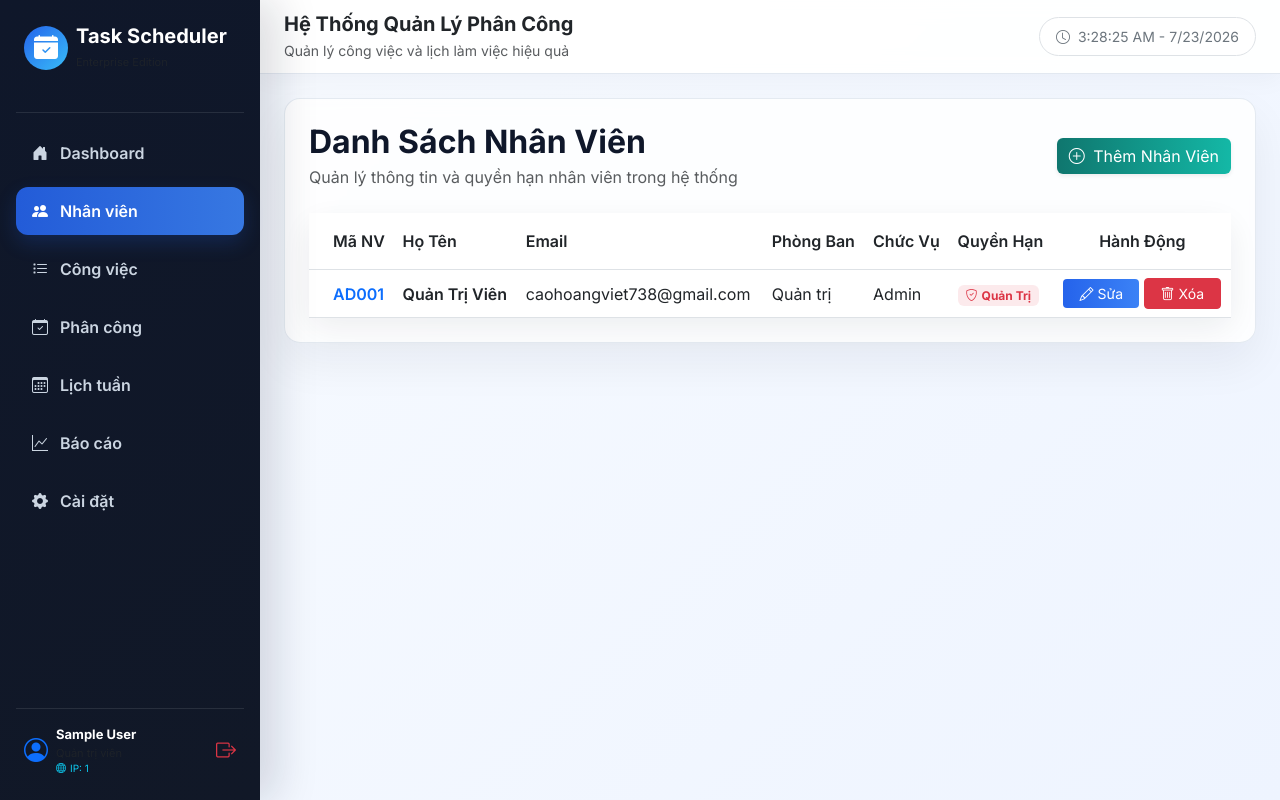
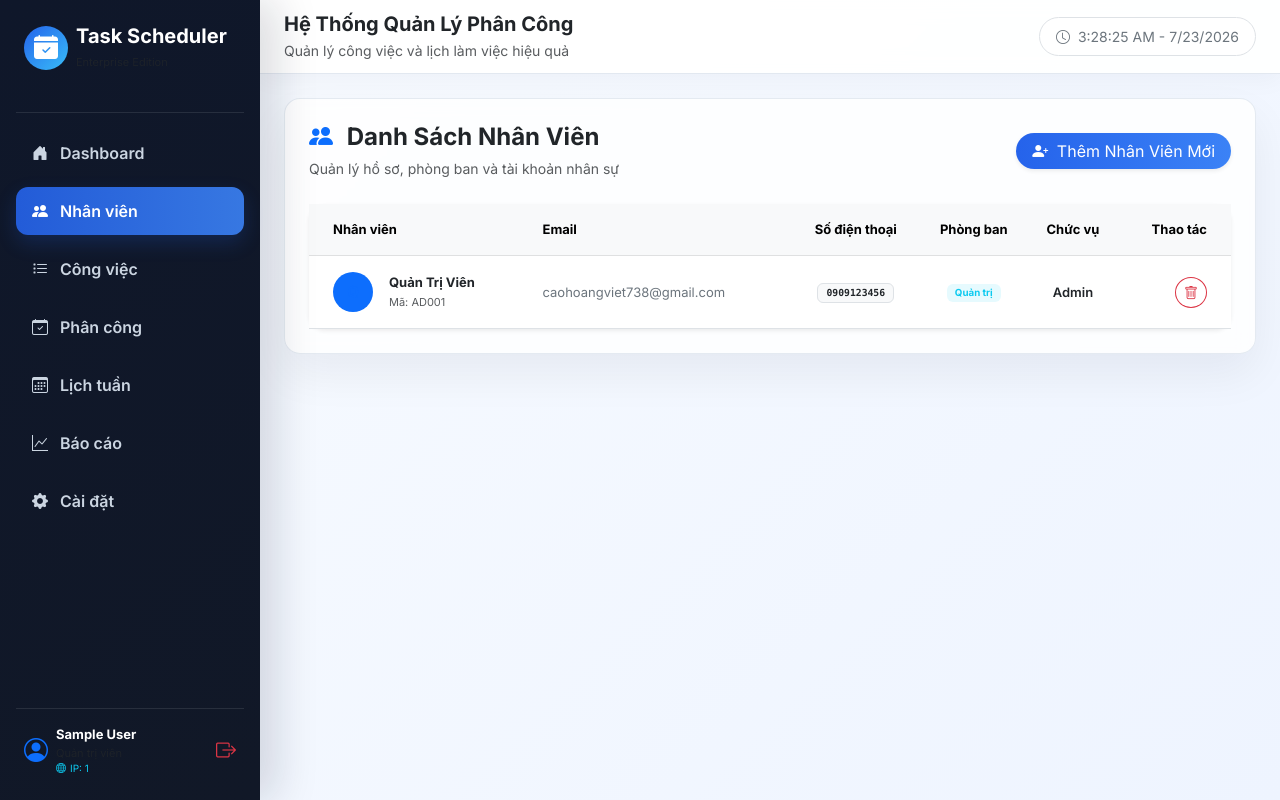
Before and after one commit to Chngivt/EmployeeTaskScheduler, a Flask app: page /employee/ in a window 1280 px wide. Run offline with Flask 3, Linux system fonts and the light colour scheme; the visitor is signed in with stand-in values (Sample User, id 1); data comes from the database, SQL or seed files in the repository.

Commit message:
Refactor employee index page layout and styles

```diff
--- a/app/templates/employee/index.html
+++ b/app/templates/employee/index.html
@@ -1,52 +1,71 @@
 {% extends 'base.html' %}
 
 {% block content %}
-<div class="d-flex justify-content-between align-items-center mb-4">
+<div class="d-flex justify-content-between align-items-center mb-4 flex-wrap gap-2">
     <div>
-        <h2 class="fw-bold mb-1">Danh Sách Nhân Viên</h2>
-        <p class="text-muted mb-0">Quản lý thông tin và quyền hạn nhân viên trong hệ thống</p>
+        <h4 class="fw-bold text-dark mb-1"><i class="bi bi-people-fill text-primary me-2"></i> Danh Sách Nhân Viên</h4>
+        <small class="text-muted">Quản lý hồ sơ, phòng ban và tài khoản nhân sự</small>
     </div>
-    <a href="{{ url_for('employee.add') }}" class="btn btn-success shadow-sm"><i class="bi bi-plus-circle me-1"></i> Thêm Nhân Viên</a>
+    <a href="/employee/add" class="btn btn-primary shadow-sm rounded-pill px-3">
+        <i class="bi bi-person-plus-fill me-1"></i> Thêm Nhân Viên Mới
+    </a>
 </div>
 
-<div class="card border-0 rounded-4">
+<div class="card shadow-sm border-0 rounded-4">
     <div class="card-body p-0">
         <div class="table-responsive">
-            <table class="table table-hover align-middle mb-0">
-                <thead>
+            <table class="table table-hover align-middle mb-0 text-center" style="font-size: 13px;">
+                <thead class="table-light">
                     <tr>
-                        <th class="py-3 ps-4 fw-semibold">Mã NV</th>
-                        <th class="py-3 fw-semibold">Họ Tên</th>
-                        <th class="py-3 fw-semibold">Email</th>
-                        <th class="py-3 fw-semibold">Phòng Ban</th>
-                        <th class="py-3 fw-semibold">Chức Vụ</th>
-                        <th class="py-3 fw-semibold">Quyền Hạn</th>
-                        <th class="py-3 text-center fw-semibold">Hành Động</th>
+                        <th class="py-3 text-start ps-4">Nhân viên</th>
+                        <th class="py-3 text-start">Email</th>
+                        <th class="py-3">Số điện thoại</th>
+                        <th class="py-3">Phòng ban</th>
+                        <th class="py-3">Chức vụ</th>
+                        <th class="py-3 text-end pe-4">Thao tác</th>
                     </tr>
                 </thead>
                 <tbody>
+                    {% if employees %}
                         {% for emp in employees %}
                         <tr>
-                        <td class="ps-4 fw-semibold text-primary">{{ emp.code }}</td>
-                        <td class="fw-semibold">{{ emp.fullname }}</td>
-                        <td>{{ emp.email }}</td>
-                        <td>{{ emp.department }}</td>
-                        <td>{{ emp.position }}</td>
-                        <td>
-                            <span class="badge {% if emp.role == 'admin' %}bg-danger{% else %}bg-info{% endif %} bg-opacity-10 text-{% if emp.role == 'admin' %}danger{% else %}info{% endif %} px-2 py-1">
-                                {% if emp.role == 'admin' %}<i class="bi bi-shield-check me-1"></i>Quản Trị{% else %}<i class="bi bi-person me-1"></i>Nhân Viên{% endif %}
-                            </span>
+                            <td class="text-start ps-4 py-3">
+                                <div class="d-flex align-items-center">
+                                    <!-- HIỂN THỊ AVATAR HOẶC CHỮ CÁI ĐẦU -->
+                                    {% if emp.avatar %}
+                                        <img src="{{ url_for('static', filename='uploads/avatars/' + emp.avatar) }}"
+                                             alt="{{ emp.fullname }}"
+                                             class="rounded-circle me-3 border shadow-sm"
+                                             style="width: 40px; height: 40px; object-fit: cover;">
+                                    {% else %}
+                                        <div class="bg-primary bg-opacity-15 text-primary rounded-circle d-flex align-items-center justify-content-center me-3 fw-bold"
+                                             style="width: 40px; height: 40px; font-size: 15px;">
+                                            {{ emp.fullname[0]|upper }}
+                                        </div>
+                                    {% endif %}
+
+                                    <div>
+                                        <strong class="text-dark d-block fw-bold">{{ emp.fullname }}</strong>
+                                        <small class="text-muted" style="font-size: 11px;">Mã: {{ emp.code }}</small>
+                                    </div>
+                                </div>
                             </td>
-                        <td class="text-center">
-                            <a href="{{ url_for('employee.edit', id=emp.id) }}" class="btn btn-sm btn-primary px-3"><i class="bi bi-pencil me-1"></i>Sửa</a>
-                            <a href="{{ url_for('employee.delete', id=emp.id) }}" class="btn btn-sm btn-danger px-3" onclick="return confirm('Bạn có chắc muốn xóa nhân viên này?');"><i class="bi bi-trash me-1"></i>Xóa</a>
+                            <td class="text-start text-secondary">{{ emp.email }}</td>
+                            <td><span class="badge bg-light text-dark border font-monospace px-2 py-1">{{ emp.phone }}</span></td>
+                            <td><span class="badge bg-info bg-opacity-10 text-info fw-bold px-2 py-1">{{ emp.department }}</span></td>
+                            <td class="fw-semibold text-dark">{{ emp.position }}</td>
+                            <td class="text-end pe-4">
+                                <a href="/employee/delete/{{ emp.id }}" class="btn btn-outline-danger btn-sm rounded-circle p-1 px-2" onclick="return confirm('Bạn có chắc chắn muốn xóa nhân viên này?')" title="Xóa">
+                                    <i class="bi bi-trash"></i>
+                                </a>
                             </td>
                         </tr>
+                        {% endfor %}
                     {% else %}
                         <tr>
-                        <td colspan="7" class="text-center text-muted py-5">Chưa có nhân viên nào trong hệ thống.</td>
+                            <td colspan="6" class="text-muted py-5 text-center">Chưa có nhân viên nào trong danh sách.</td>
                         </tr>
-                    {% endfor %}
+                    {% endif %}
                 </tbody>
             </table>
         </div>
```
Lines whose indentation alone changed are shown as unchanged.
